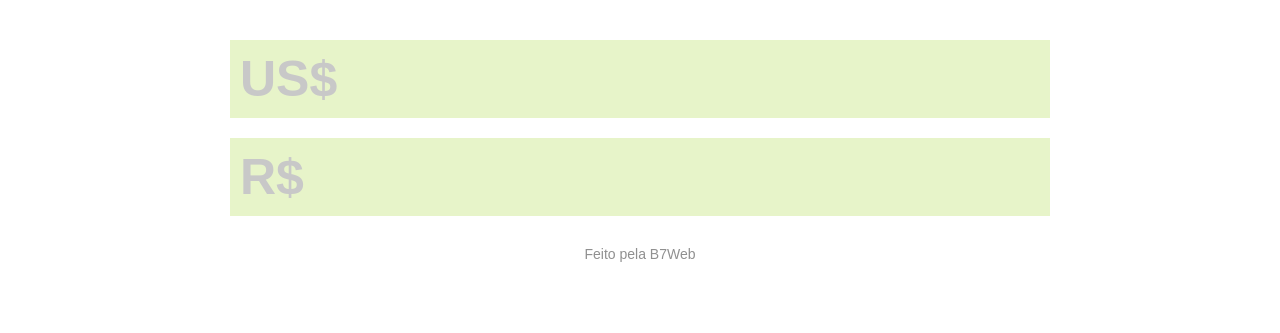
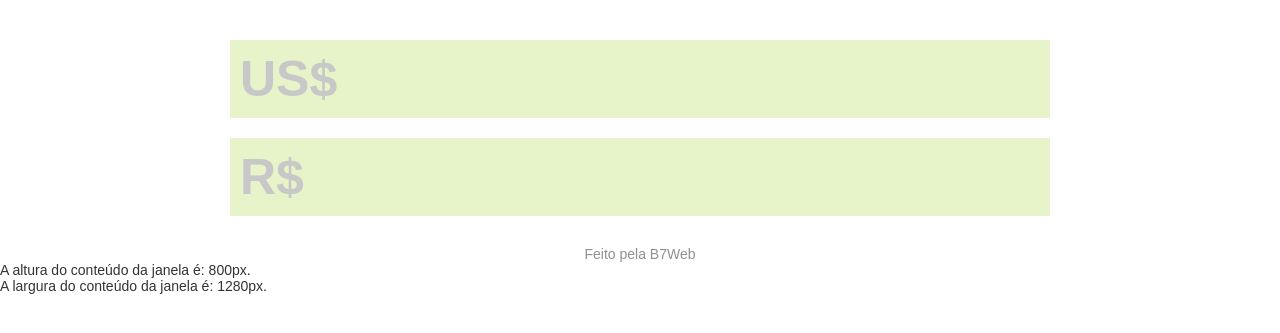
Before and after one commit to edskate/Javascript-CSS-HTML, a plain HTML site: page index.html in a window 1280 px wide. Shown: the part 123-456 px from the top of the page. Drawn offline with Linux system fonts and the light colour scheme.

Commit message:
escreva na página

```diff
--- a/index.html
+++ b/index.html
@@ -32,6 +32,10 @@
     <script type="text/javascript">
         alert('Vamos programar.');
     </script>
+  <script type="text/javascript">
+    document.write("A altura do conteúdo da janela é: " + window.innerHeight + "px. <br/>");
+    document.write("A largura do conteúdo da janela é: " + window.innerWidth + "px. <br/>");
+    </script>
+
 </body>
-
 </html>
```
